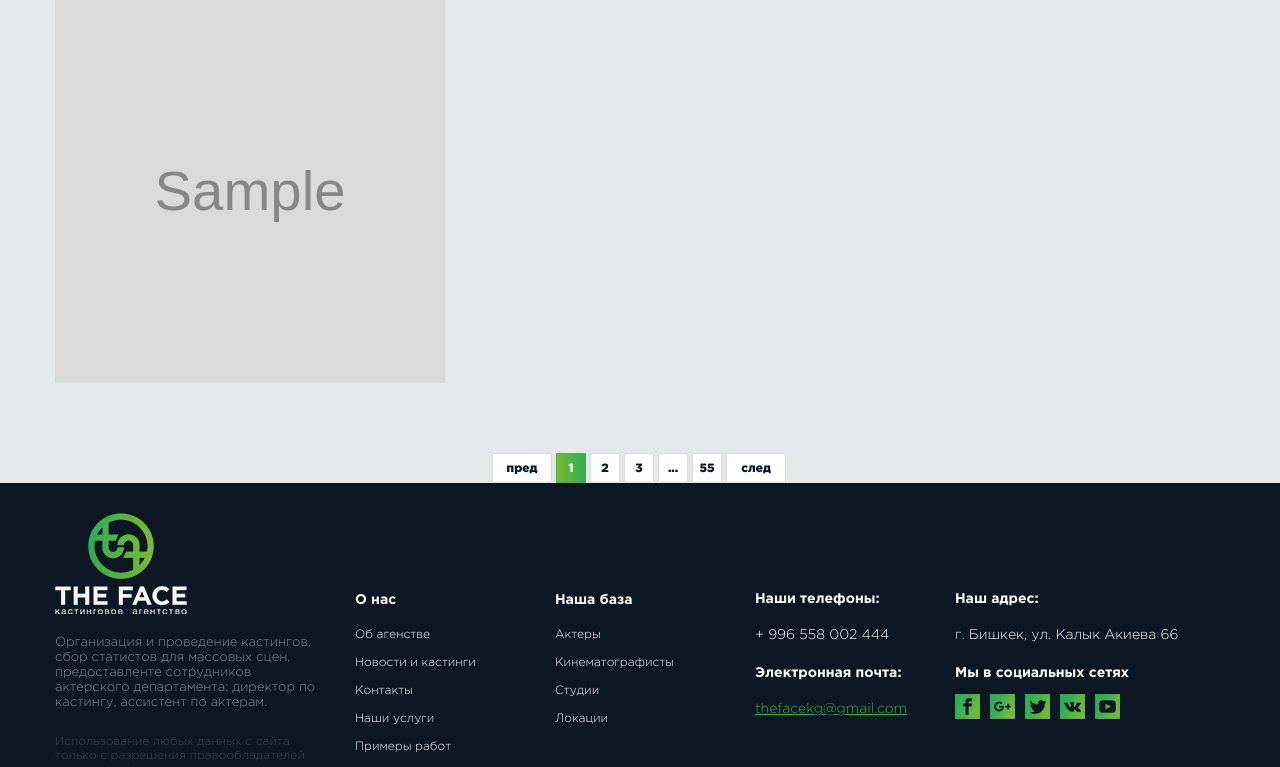
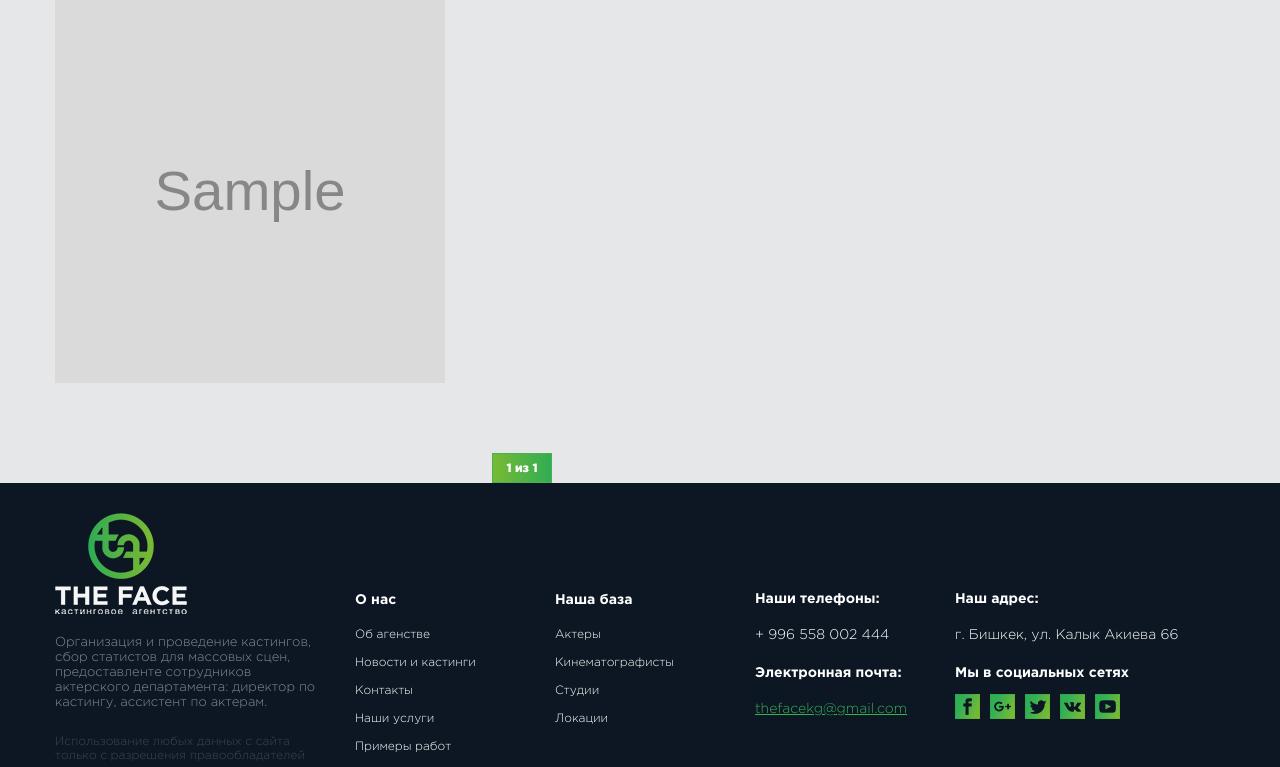
Before and after one commit to Elbar/TheFace, a Django app: page /actors/ in a window 1280 px wide. Shown: the part 329-1096 px from the top of the page. Run offline with Django 3.2, Linux system fonts and the light colour scheme; tables that the repository leaves empty hold one stand-in row (values such as "Sample post"); grey boxes marked "Sample" are stand-in pictures; some libraries are stand-ins or nearby versions.

Commit message:
pagination added

```diff
--- a/actors/views.py
+++ b/actors/views.py
@@ -1,6 +1,7 @@
 # coding=utf-8
 
 from django.core.mail import EmailMessage
+from django.core.paginator import Paginator, PageNotAnInteger, EmptyPage
 from django.http import Http404
 from django.shortcuts import render, render_to_response
 from django.template import Context
@@ -52,7 +53,19 @@ def send_application(request):
 def actor_view(request):
     filter_form = FilterForm
     template = 'actors.html'
-    actors = Actor.objects.all()
+    actors_list = Actor.objects.all()
+    paginator = Paginator(actors_list, 1)
+
+    page = request.GET.get('page')
+
+    try:
+        actors = paginator.page(page)
+
+    except PageNotAnInteger:
+        actors = paginator.page(1)
+
+    except EmptyPage:
+        actors = paginator.page(paginator.num_pages)
 
     context = {"actors": actors, "form": filter_form, 'location': 'actor'}
     return render(request, template, context)
--- a/templates/actors.html
+++ b/templates/actors.html
@@ -281,13 +281,19 @@
 
 
         <ul class="pagination">
-            <li><a href="#">пред</a></li>
-            <li><a href="#" class="active">1</a></li>
-            <li><a href="#">2</a></li>
-            <li><a href="#">3</a></li>
-            <li><a href="#">...</a></li>
-            <li><a href="#">55</a></li>
-            <li><a href="#">след</a></li>
+            {% if actors.has_previous %}
+
+                <li><a href="?page={{ actors.previous_page_number }}">пред</a></li>
+
+            {% endif %}
+
+            <li><a href="#" class="active">{{ actors.number }} из {{ actors.paginator.num_pages }}</a></li>
+
+            {% if actors.has_next %}
+
+                <li><a href="?page={{ actors.next_page_number }}">след</a></li>
+
+            {% endif %}
         </ul>
     </div>
 
--- a/templates/assets/static_files/js/script.js
+++ b/templates/assets/static_files/js/script.js
@@ -84,7 +84,7 @@ $(document).ready(function () {
 
 // �������� ����� ������� � ���������� ����������
 $('.pagination > li > a').on('click', function (event) {
-    event.preventDefault();
+    // event.preventDefault();
     $('.pagination > li a').removeClass('active');
     $(this).addClass('active');
 });
```
Lines whose indentation alone changed are shown as unchanged.
